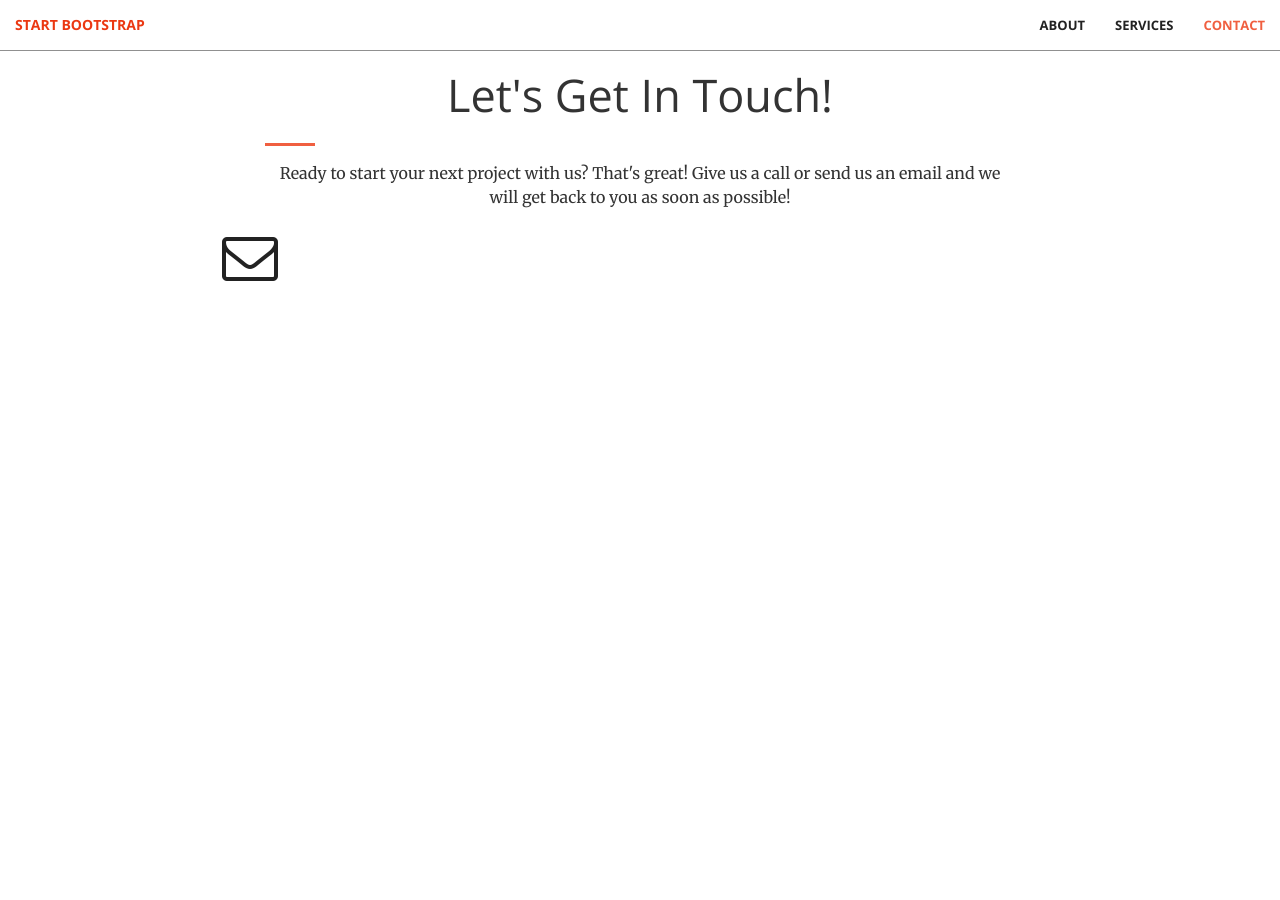
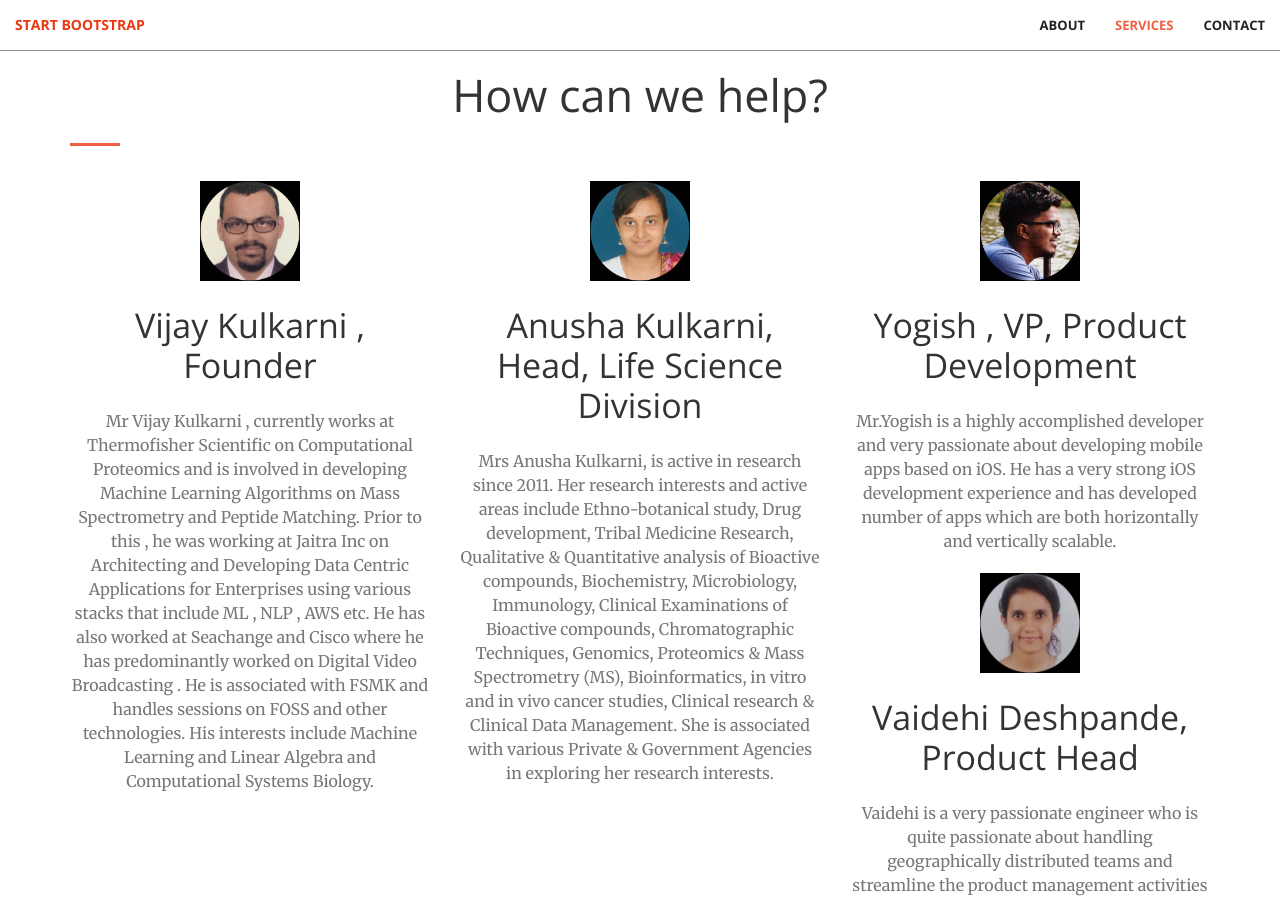
Before and after one commit to vkulkarniu/site, a Jekyll site: the page built from index.html, in a window 1280 px wide and 900 px high, scrolled down 2149 px. Built offline with Jekyll 4.4.1, drawn with Linux system fonts in a browser that asks for light colours; nearby versions of some CDN libraries; library files that are not in the unit come from our copies; before the commit the page ends 2554 px from its top, so only the background shows below that; some of the changed text lies outside the part shown.

Commit message:
Added Team Section

```diff
--- /dev/null
+++ b/_includes/team.html
@@ -0,0 +1,50 @@
+<section id="services">
+    <div class="container">
+        <div class="row">
+            <div class="col-lg-12 text-center">
+                <h2 class="section-heading">How can we help?</h2>
+                <hr class="primary">
+            </div>
+        </div>
+    </div>
+    <div class="container">
+        <div class="row">
+            <div class="col-lg-4 col-md-6 text-center">
+                <div class="service-box">
+                    <img src="../img/vijay.jpg" style="width:100px;height:100px;"">
+                    <h3>Vijay Kulkarni , Founder</h3>
+                    <p class="text-muted">Mr Vijay Kulkarni , currently works at Thermofisher Scientific on Computational Proteomics and is involved in developing Machine Learning Algorithms on Mass Spectrometry and Peptide Matching.   Prior to this , he was working at Jaitra Inc on Architecting and Developing Data Centric Applications for Enterprises using various stacks that include ML , NLP , AWS etc. He has also  worked at Seachange and Cisco where he has predominantly worked on Digital Video Broadcasting . He is associated with FSMK and handles  sessions on FOSS and other technologies. His interests include Machine Learning and Linear Algebra and Computational Systems Biology. </p>
+                </div>
+            </div>
+            <div class="col-lg-4 col-md-6 text-center">
+                <div class="service-box">
+                    <img src="../img/anusha.jpg" width="100" height:"100">
+                    <h3>Anusha Kulkarni, Head, Life Science Division</h3>
+                    <p class="text-muted">Mrs Anusha Kulkarni, is active in research since 2011. Her research interests and active areas include Ethno-botanical study, Drug development, Tribal Medicine Research, Qualitative &amp; Quantitative analysis of Bioactive compounds, Biochemistry, Microbiology, Immunology, Clinical Examinations of Bioactive compounds, Chromatographic Techniques, Genomics, Proteomics &amp; Mass Spectrometry (MS), Bioinformatics, in vitro and in vivo cancer studies, Clinical research &amp; Clinical Data Management. She is associated with various Private &amp; Government Agencies in exploring her research interests.</p>
+                </div>
+            </div>
+            <div class="col-lg-4 col-md-6 text-center">
+                <div class="service-box">
+                    <img src="../img/yogish.jpg" width="100" height:"100">
+                    <h3>Yogish , VP, Product Development</h3>
+                    <p class="text-muted">Mr.Yogish is a highly accomplished developer and very passionate about developing mobile apps based
+                        on iOS. He has a very strong iOS development experience and has developed number of apps which are both horizontally and vertically scalable.</p>
+                </div>
+            </div>
+            <div class="col-lg-4 col-md-6 text-center">
+                <div class="service-box">
+                    <img src="../img/vaidehi.jpg" width="100" height:"100">
+                    <h3>Vaidehi Deshpande, Product Head</h3>
+                    <p class="text-muted">Vaidehi is a very passionate engineer who is quite passionate about handling geographically distributed teams and streamline the product management activities</p>
+                </div>
+            </div>
+            <div class="col-lg-4 col-md-6 text-center">
+                <div class="service-box">
+                    <img src="../img/gayathri.jpg" width="100" height:"100">
+                    <h3>Mrs.Gayathri Kulkarni, Certified Life Coach</h3>
+                    <p class="text-muted">Mrs. Gayathri Kulkarni is a very accomplieshed educator. She has a very stong experience in various strata of acedemics from being a teacher to principal. She is passionate about bringing reforms in teching methodologies and is a certied professional in creative teaching and is a life coach.</p>
+                </div>
+            </div>
+        </div>
+    </div>
+</section>
--- a/_layouts/front.html
+++ b/_layouts/front.html
@@ -8,6 +8,7 @@
   {% include header.html %}
   {% include call-to-action.html %}
   {% include services.html %}
+  {% include team.html %}
 <!--   {% include portfolio.html %}
   {% include aside.html %} -->
   {% include contact.html %}
```
Also changed, not shown: img/anusha.jpg (added), img/gayathri.jpg (added), img/vaidehi.jpg (added), img/vijay.jpg (added), img/yogish.jpg (added), 6 other files.
